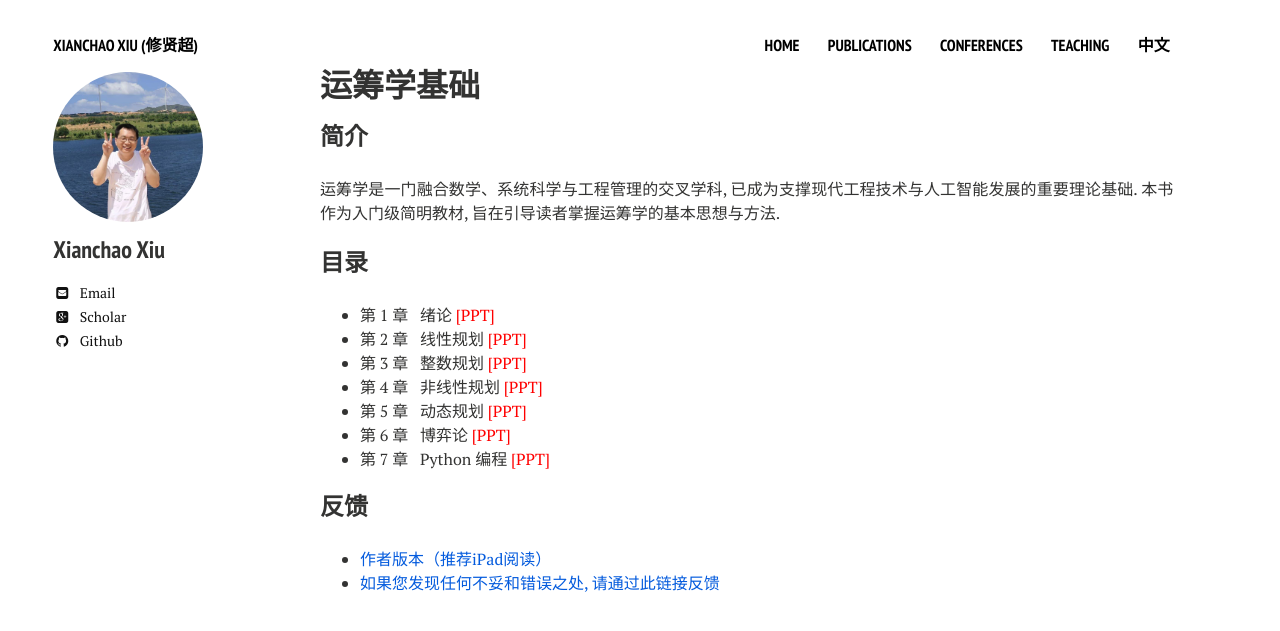
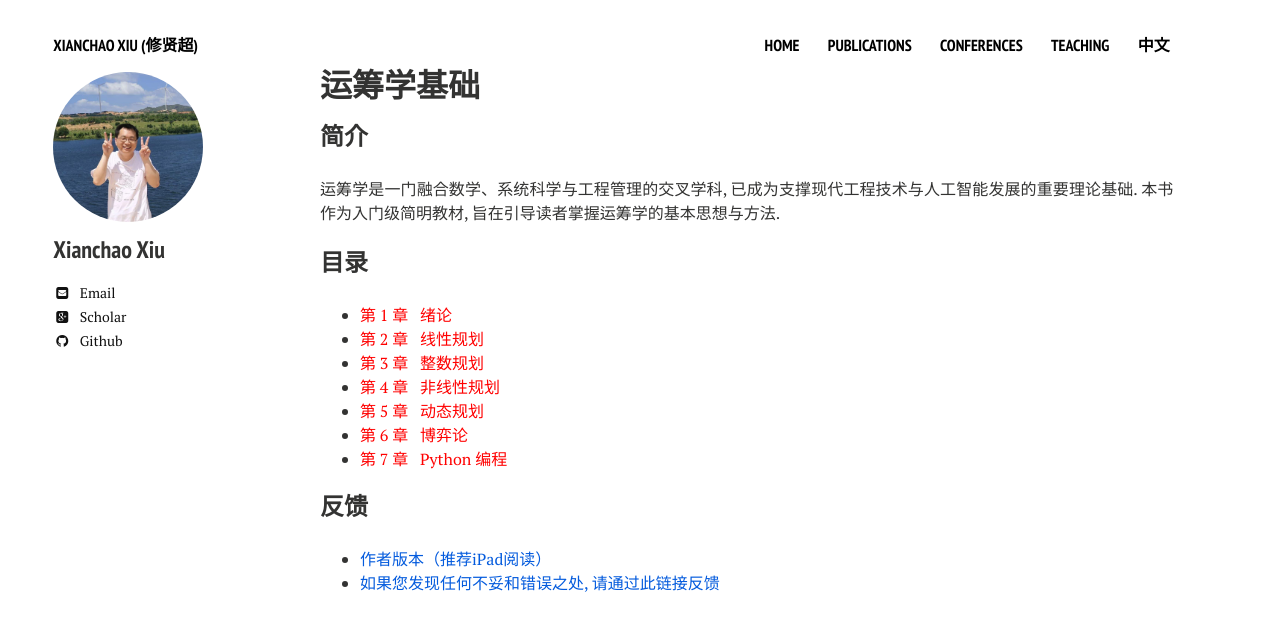
Before and after one commit to xianchaoxiu/xianchaoxiu.github.io, a Jekyll site: the page built from teaching/OR/2026/index.md, in a window 1280 px wide. Shown: the top 631 px of the page. Built offline with Jekyll 4.4.1, drawn with Linux system fonts in a browser that asks for light colours; nearby versions of some CDN libraries.

Commit message:
Update index.md

```diff
--- a/teaching/OR/2026/index.md
+++ b/teaching/OR/2026/index.md
@@ -10,13 +10,13 @@ share: false
 
 
 ### 目录
-*  第 1 章 &nbsp;  绪论 <a href="../2026/绪论.pdf" class="textlink" target="_blank" style="color: red;">[PPT]</a> <br>
-*  第 2 章 &nbsp;  线性规划  <a href="../2026/线性规划.pdf" class="textlink" target="_blank" style="color: red;">[PPT]</a> <br>
-*  第 3 章 &nbsp;  整数规划 <a href="../2026/整数规划.pdf" class="textlink" target="_blank" style="color: red;">[PPT]</a> <br>
-*  第 4 章 &nbsp;  非线性规划  <a href="../2026/非线性规划.pdf" class="textlink" target="_blank" style="color: red;">[PPT]</a> <br>
-*  第 5 章 &nbsp;  动态规划 <a href="../2026/动态规划.pdf" class="textlink" target="_blank" style="color: red;">[PPT]</a> <br>
-*  第 6 章 &nbsp;  博弈论  <a href="../2026/博弈论.pdf" class="textlink" target="_blank" style="color: red;">[PPT]</a> <br>
-*  第 7 章 &nbsp;  Python 编程 <a href="../2026/Python编程.pdf" class="textlink" target="_blank" style="color: red;">[PPT]</a> <br>
+*  <a href="../2026/绪论.pdf" class="textlink" target="_blank" style="color: red;"> 第 1 章 &nbsp;  绪论</a> <br>
+*  <a href="../2026/线性规划.pdf" class="textlink" target="_blank" style="color: red;">第 2 章 &nbsp;  线性规划 </a> <br>
+*  <a href="../2026/整数规划.pdf" class="textlink" target="_blank" style="color: red;">第 3 章 &nbsp;  整数规划  </a> <br>
+*  <a href="../2026/非线性规划.pdf" class="textlink" target="_blank" style="color: red;">第 4 章 &nbsp;  非线性规划 </a> <br>
+*  <a href="../2026/动态规划.pdf" class="textlink" target="_blank" style="color: red;"> 第 5 章 &nbsp;  动态规划 </a> <br>
+*  <a href="../2026/博弈论.pdf" class="textlink" target="_blank" style="color: red;">第 6 章 &nbsp;  博弈论 </a> <br>
+*  <a href="../2026/Python编程.pdf" class="textlink" target="_blank" style="color: red;">第 7 章 &nbsp;  Python 编程 </a> <br>
 
 
 ### 反馈
```
